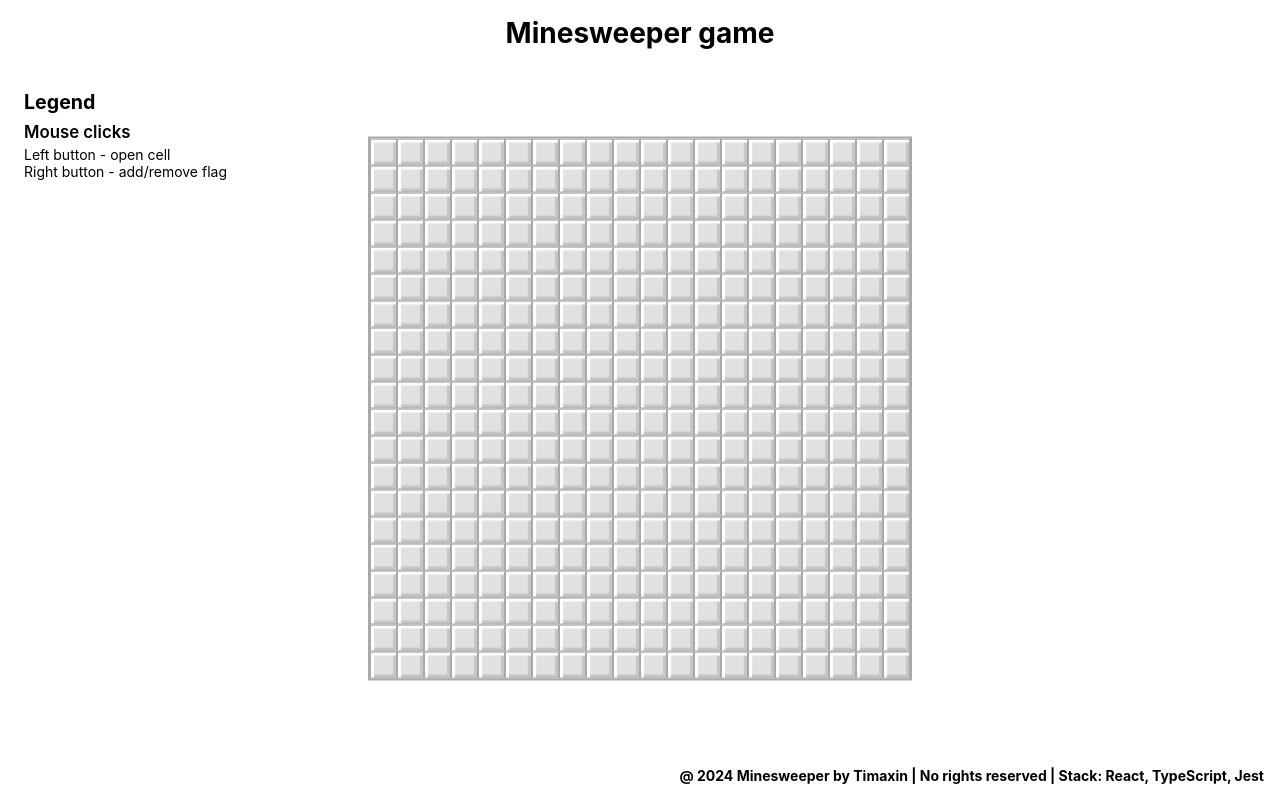
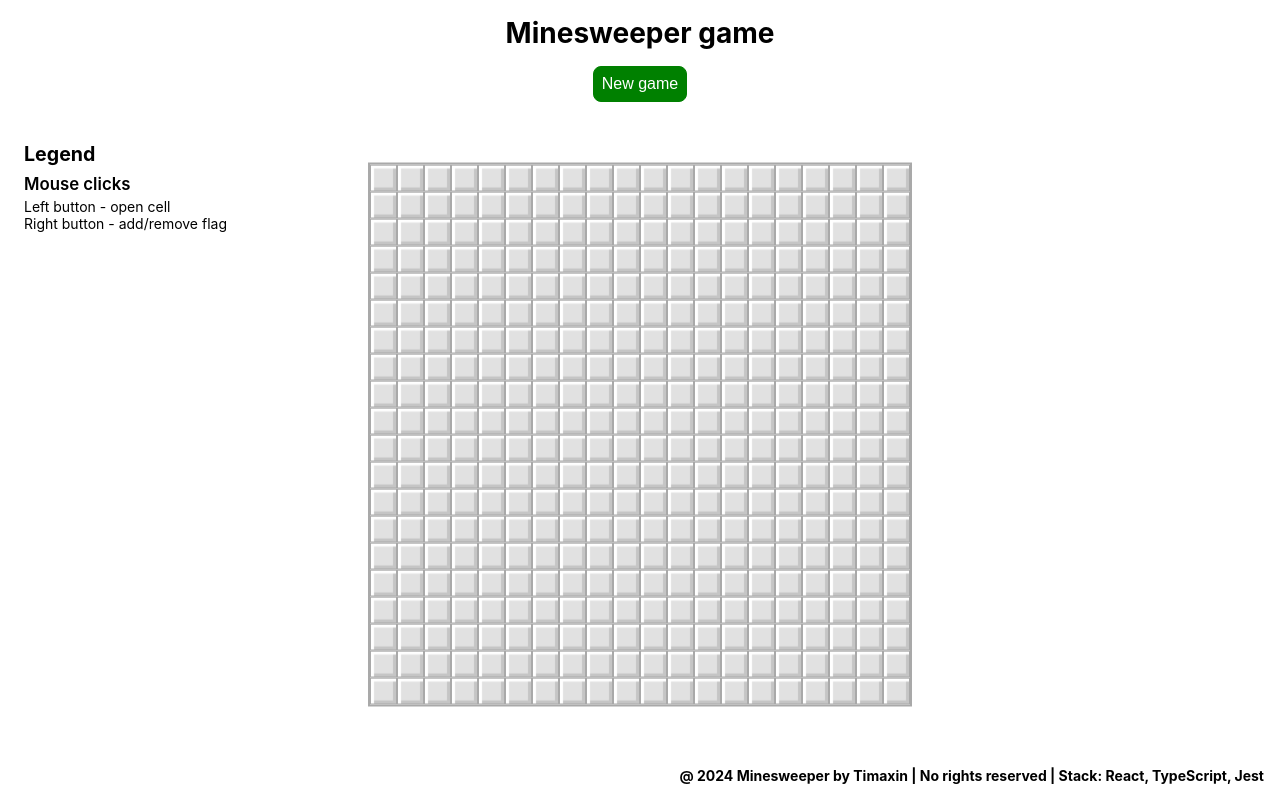
Before and after one commit to timaxin/minesweeper, a React (Create React App) app: page / in a window 1280 px wide. Built offline with nearby package versions, Linux system fonts and the light colour scheme.

Commit message:
Add new game button

```diff
--- a/src/_variables.scss
+++ b/src/_variables.scss
@@ -1 +1,2 @@
 $cell-color: #e1e1e1;
+$button-color: #008000;
--- a/src/components/App/App.tsx
+++ b/src/components/App/App.tsx
@@ -12,15 +12,19 @@ function App() {
   const [gameState, setGameState] = useState<GameStatuses>(GameStatuses.RUNNING);
   const resetGame = useCallback(() => setField(makeField(fieldSize.width, fieldSize.height)), [setField, fieldSize]);
 
+  const startNewGame = useCallback(() => {
+    resetGame();
+    setGameState(GameStatuses.RUNNING);
+  }, [resetGame])
+
   useEffect(() => {
     if (gameState === GameStatuses.RUNNING) return;
 
     setTimeout(() => {
       alert(gameState === GameStatuses.GAME_OVER ? 'Game Over!' : 'You win!');
-      resetGame();
-      setGameState(GameStatuses.RUNNING);
+      startNewGame();
     }, 50);
-  }, [gameState, resetGame]);
+  }, [gameState, startNewGame]);
 
   const handleCellClick = (cell: Cell, type: 'select' | 'flag') => {
     if (cell.open || gameState === GameStatuses.GAME_OVER || gameState === GameStatuses.VICTORY) return;
@@ -57,10 +61,11 @@ function App() {
     if (isVictory) setGameState(GameStatuses.VICTORY);
   };
 
-
   return (
     <div className="App">
-      <Header/>
+      <Header
+        onStartNewGame={startNewGame}
+      />
       <main>
         <aside>
           <div className="legend">
--- a/src/components/Header/Header.scss
+++ b/src/components/Header/Header.scss
@@ -1,3 +1,7 @@
 .header {
   padding: 16px;
 }
+
+.new-game {
+  padding-top: 16px;
+}
--- a/src/components/Header/Header.tsx
+++ b/src/components/Header/Header.tsx
@@ -1,10 +1,15 @@
 import React from 'react';
 import './Header.scss';
 
-function Header () {
+const Header: React.FC<{
+  onStartNewGame: () => void,
+}> = ({onStartNewGame}) => {
   return (
     <header className="header">
       <h1 className="center">Minesweeper game</h1>
+      <div className="center new-game">
+        <button className="button button_new-game" onClick={onStartNewGame}>New game</button>
+      </div>
     </header>
   );
 }
--- a/src/index.scss
+++ b/src/index.scss
@@ -1,3 +1,5 @@
+@import './variables';
+
 html {
   font-size: 14px;
 }
@@ -25,3 +27,21 @@ code {
 .center {
   text-align: center;
 }
+
+.button {
+  outline: none;
+  cursor: pointer;
+  border-radius: 8px;
+  font-size: 16px;
+  transition: all 0.2s ease;
+  &_new-game {
+    padding: 8px;
+    background-color: $button-color;
+    color: white;
+    border: 1px solid $button-color;
+    &:hover {
+      background-color: white;
+      color: $button-color;
+    }
+  }
+}
```
